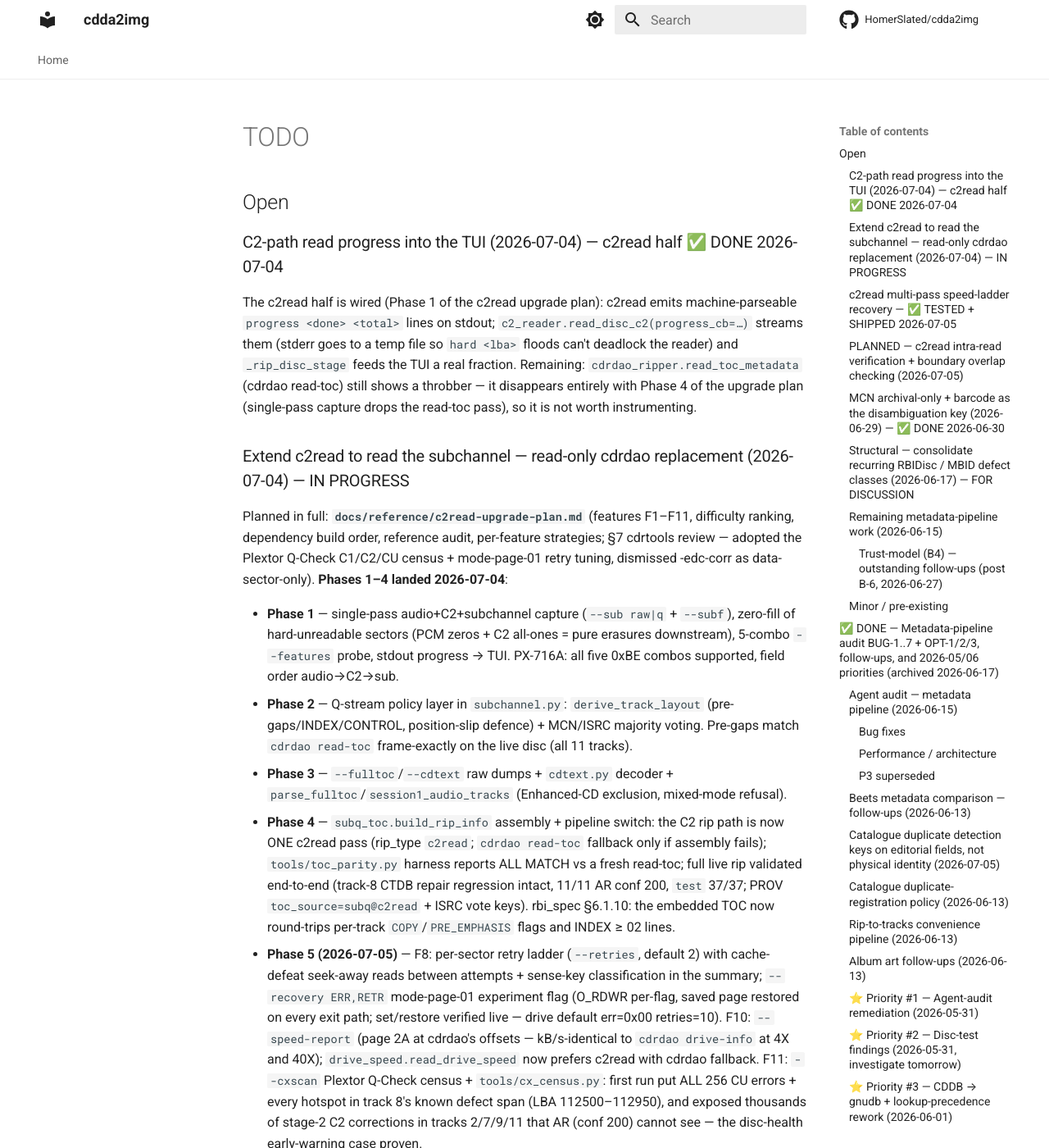
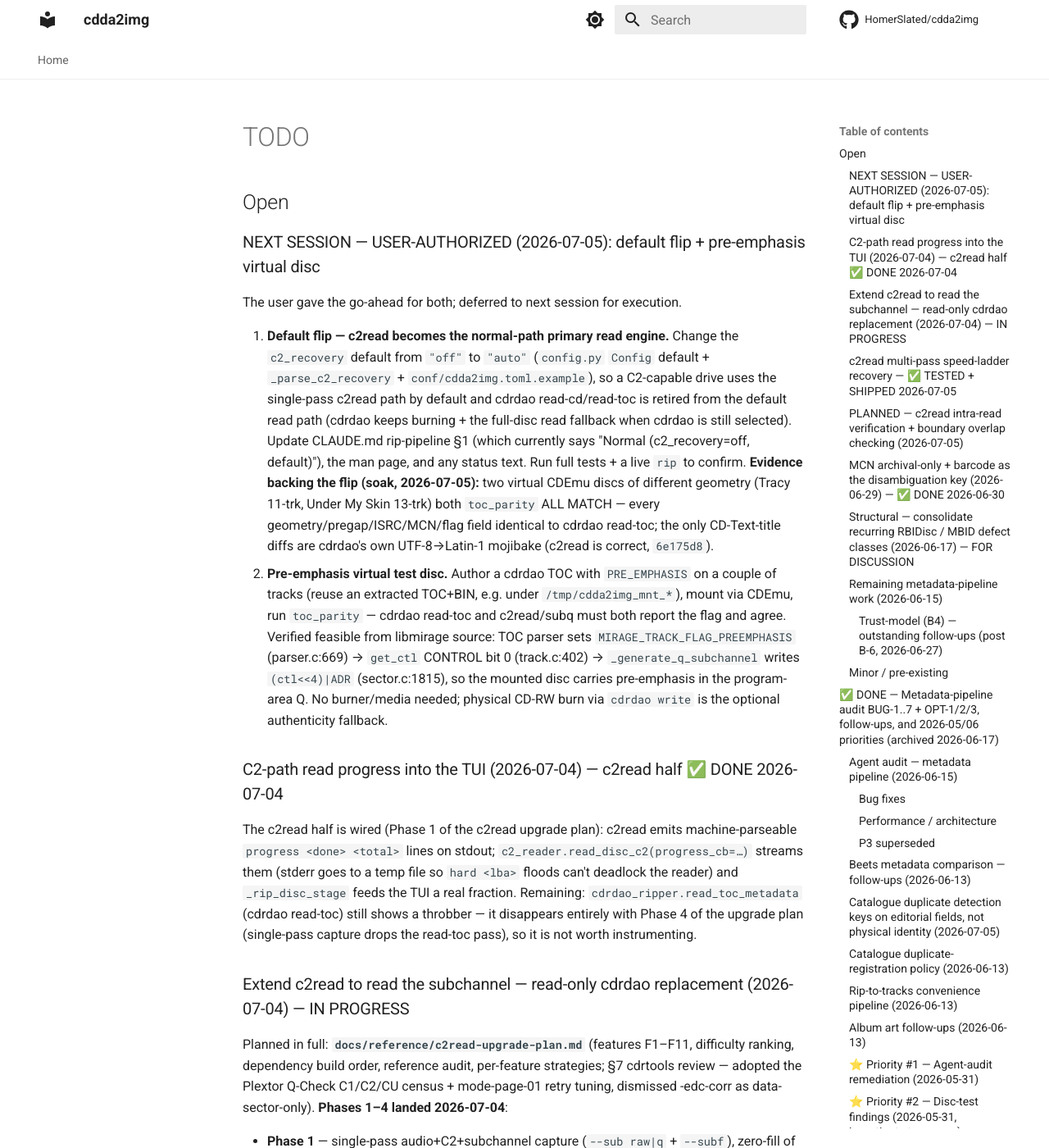
Before and after one commit to HomerSlated/cdda2img, an MkDocs documentation site: the page built from docs/reference/TODO.md, in a window 1280 px wide and 1400 px high. Shown: the whole window at 82% size. Built offline with MkDocs 1.6.1 and Material for MkDocs 9.7.7, drawn with Linux system fonts in a browser that asks for light colours; comment, search, counter and statistics services are not loaded; some of the changed text lies outside the part shown.

Commit message:
docs(todo): record user-authorized default flip + pre-emphasis virtual disc
The default-flip soak went green (two virtual CDEmu discs, Tracy 11-trk and
Under My Skin 13-trk, full geometry/pregap/ISRC/MCN/flag parity vs cdrdao
read-toc; the only diffs are cdrdao's own UTF-8 CD-Text mojibake, now
classified by the harness). The user authorized both the flip and building a
pre-emphasis virtual test disc, deferred to next session.

TODO.md: new NEXT SESSION block with the execution steps for both -
c2_recovery default "off"->"auto" (config + example + CLAUDE.md/man/status),
and the pre-emphasis virtual disc (cdrdao TOC PRE_EMPHASIS -> CDEmu ->
toc_parity, feasibility verified in libmirage source parser.c:669 /
track.c:402 / sector.c:1815). Existing default-flip follow-up marked
authorized.

Co-Authored-By: Claude Fable 5 <noreply@anthropic.com>

```diff
--- a/docs/reference/TODO.md
+++ b/docs/reference/TODO.md
@@ -1,6 +1,31 @@
 # TODO
 
 ## Open
+
+### NEXT SESSION — USER-AUTHORIZED (2026-07-05): default flip + pre-emphasis virtual disc
+
+The user gave the go-ahead for both; deferred to next session for execution.
+
+1. **Default flip — c2read becomes the normal-path primary read engine.** Change the
+   `c2_recovery` default from `"off"` to `"auto"` (`config.py` `Config` default +
+   `_parse_c2_recovery` + `conf/cdda2img.toml.example`), so a C2-capable drive uses the
+   single-pass c2read path by default and cdrdao read-cd/read-toc is retired from the
+   default read path (cdrdao keeps burning + the full-disc read fallback when cdrdao is
+   still selected). Update CLAUDE.md rip-pipeline §1 (which currently says "Normal
+   (c2_recovery=off, default)"), the man page, and any status text. Run full tests +
+   a live `rip` to confirm. **Evidence backing the flip (soak, 2026-07-05):** two
+   virtual CDEmu discs of different geometry (Tracy 11-trk, Under My Skin 13-trk) both
+   `toc_parity` ALL MATCH — every geometry/pregap/ISRC/MCN/flag field identical to
+   cdrdao read-toc; the only CD-Text-title diffs are cdrdao's own UTF-8→Latin-1
+   mojibake (c2read is correct, `6e175d8`).
+2. **Pre-emphasis virtual test disc.** Author a cdrdao TOC with `PRE_EMPHASIS` on a
+   couple of tracks (reuse an extracted TOC+BIN, e.g. under `/tmp/cdda2img_mnt_*`),
+   mount via CDEmu, run `toc_parity` — cdrdao read-toc and c2read/subq must both report
+   the flag and agree. Verified feasible from libmirage source: TOC parser sets
+   `MIRAGE_TRACK_FLAG_PREEMPHASIS` (parser.c:669) → `get_ctl` CONTROL bit 0
+   (track.c:402) → `_generate_q_subchannel` writes `(ctl<<4)|ADR` (sector.c:1815), so
+   the mounted disc carries pre-emphasis in the program-area Q. No burner/media needed;
+   physical CD-RW burn via `cdrdao write` is the optional authenticity fallback.
 
 ### C2-path read progress into the TUI (2026-07-04) — c2read half ✅ DONE 2026-07-04
 
@@ -45,9 +70,9 @@ review — adopted the Plextor Q-Check C1/C2/CU census + mode-page-01 retry tuni
   (LBA 112500–112950), and exposed thousands of stage-2 C2 corrections in tracks
   2/7/9/11 that AR (conf 200) cannot see — the disc-health early-warning case proven.
 
-Remaining follow-ups: the **default-flip decision** (c2read as normal-path primary;
-`c2_recovery=auto` already the user's setting) after a multi-disc `toc_parity.py` soak —
-a user decision, not a code change. ~~Run the `--recovery 0x20,1` experiment~~ — DONE
+Remaining follow-ups: the **default-flip** — ✅ USER-AUTHORIZED 2026-07-05 after the
+multi-disc `toc_parity.py` soak went green (see the NEXT SESSION block at the top of
+this file for the execution steps + evidence). ~~Run the `--recovery 0x20,1` experiment~~ — DONE
 2026-07-05 (`tools/modepage_experiment.py`): drive-side error-recovery tuning is inert
 for the miscorrection defect class (identical latency / C2 honesty / AR rate across
 default, 0x20:1, 0x00:1) — rejected for adoption, flag kept as manual diagnostic; the
```
